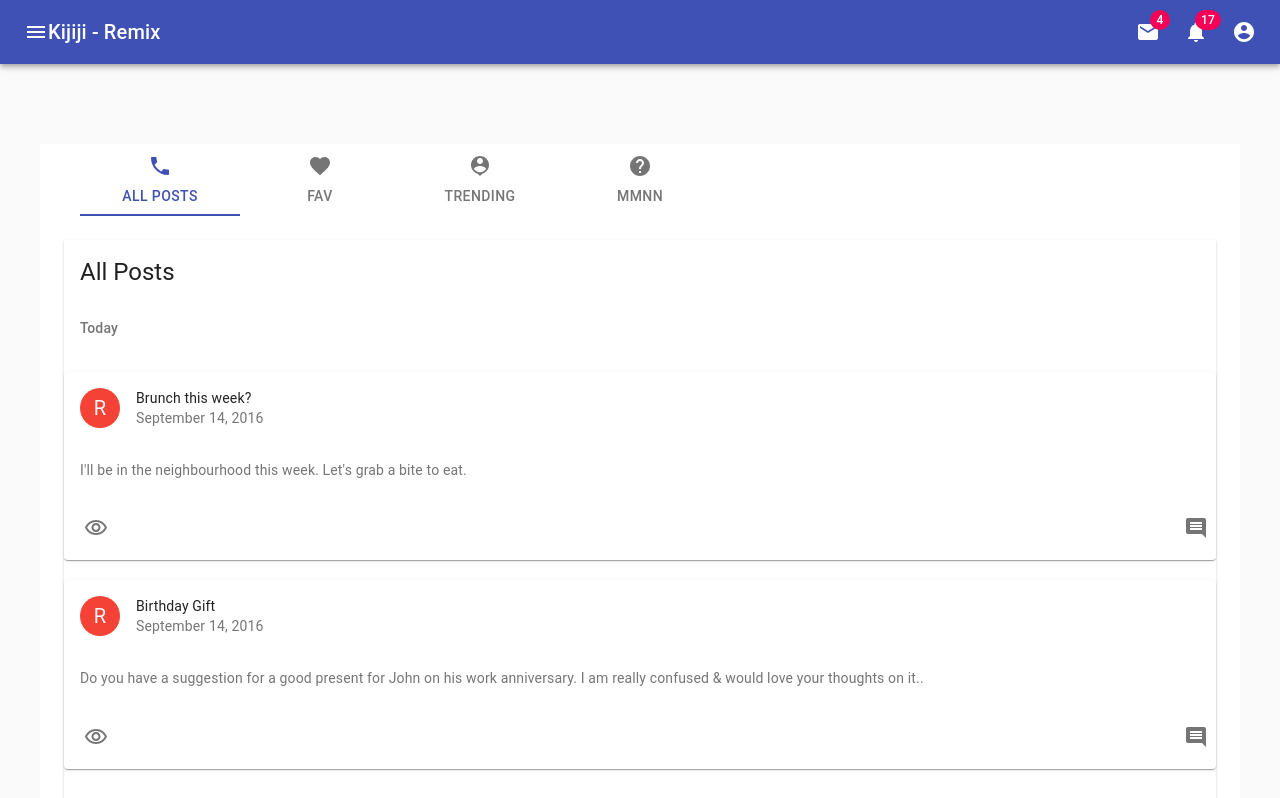
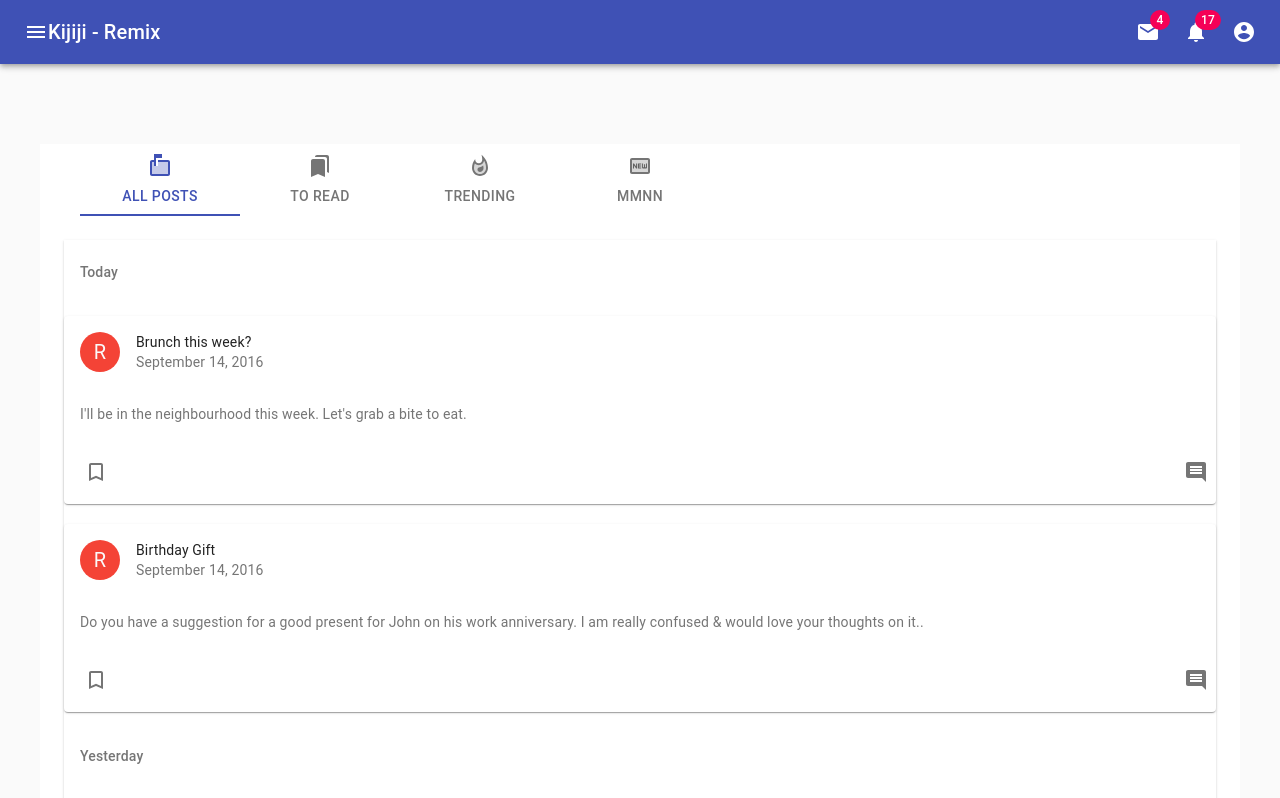
Before and after one commit to kagz/React-scraping-ui, a React (Create React App) app: page / in a window 1280 px wide. Shown: the top 798 px of the page. Built offline with nearby package versions, Linux system fonts and the light colour scheme.

Commit message:
new card

```diff
--- a/src/components/Posts.jsx
+++ b/src/components/Posts.jsx
@@ -5,7 +5,7 @@
 import IconButton from "@material-ui/core/IconButton";
 import Paper from "@material-ui/core/Paper";
 import List from "@material-ui/core/List";
-
+import BookmarkBorderIcon from '@material-ui/icons/BookmarkBorder';
 import ListSubheader from "@material-ui/core/ListSubheader";
 import Avatar from "@material-ui/core/Avatar";
 import Card from '@material-ui/core/Card';
@@ -112,9 +112,9 @@
       <React.Fragment>
         <CssBaseline />
         <Paper square className={classes.paper}>
-          <Typography className={classes.text} variant="h5" gutterBottom>
+          {/* <Typography className={classes.text} variant="h5" gutterBottom>
             All Posts
-          </Typography>
+          </Typography> */}
           <List className={classes.list}>
             {messages.map(({ id, primary, secondary, person }) => (
               <React.Fragment key={id}>
@@ -152,8 +152,8 @@
       </CardContent>
 
       <CardActions disableSpacing>
-        <IconButton aria-label="add to favorites">
-          <VisibilityOutlinedIcon/>
+        <IconButton aria-label="add to bookmarks">
+          <BookmarkBorderIcon/>
         </IconButton>
 
         <IconButton
--- a/src/pages/HomePage.jsx
+++ b/src/pages/HomePage.jsx
@@ -3,10 +3,10 @@
 import { makeStyles } from "@material-ui/core/styles";
 import Tabs from "@material-ui/core/Tabs";
 import Tab from "@material-ui/core/Tab";
-import PhoneIcon from "@material-ui/icons/Phone";
-import FavoriteIcon from "@material-ui/icons/Favorite";
-import PersonPinIcon from "@material-ui/icons/PersonPin";
-import HelpIcon from "@material-ui/icons/Help";
+import WhatshotTwoToneIcon from '@material-ui/icons/WhatshotTwoTone';
+import BookmarksIcon from '@material-ui/icons/Bookmarks';
+import FiberNewTwoToneIcon from '@material-ui/icons/FiberNewTwoTone';
+import MarkunreadMailboxTwoToneIcon from '@material-ui/icons/MarkunreadMailboxTwoTone';
 import Typography from "@material-ui/core/Typography";
 import Box from "@material-ui/core/Box";
 import Posts from "../components/Posts";
@@ -70,10 +70,10 @@
           textColor="primary"
           aria-label="scrollable force tabs example"
         >
-          <Tab label="All Posts" icon={<PhoneIcon />} {...a11yProps(0)} />
-          <Tab label="Fav " icon={<FavoriteIcon />} {...a11yProps(1)} />
-          <Tab label="Trending" icon={<PersonPinIcon />} {...a11yProps(2)} />
-          <Tab label="MMNN" icon={<HelpIcon />} {...a11yProps(3)} />
+          <Tab label="All Posts" icon={<MarkunreadMailboxTwoToneIcon />} {...a11yProps(0)} />
+          <Tab label="to read " icon={<BookmarksIcon />} {...a11yProps(1)} />
+          <Tab label="Trending" icon={<WhatshotTwoToneIcon />} {...a11yProps(2)} />
+          <Tab label="MMNN" icon={<FiberNewTwoToneIcon />} {...a11yProps(3)} />
 
         </Tabs>
       </div>
```
